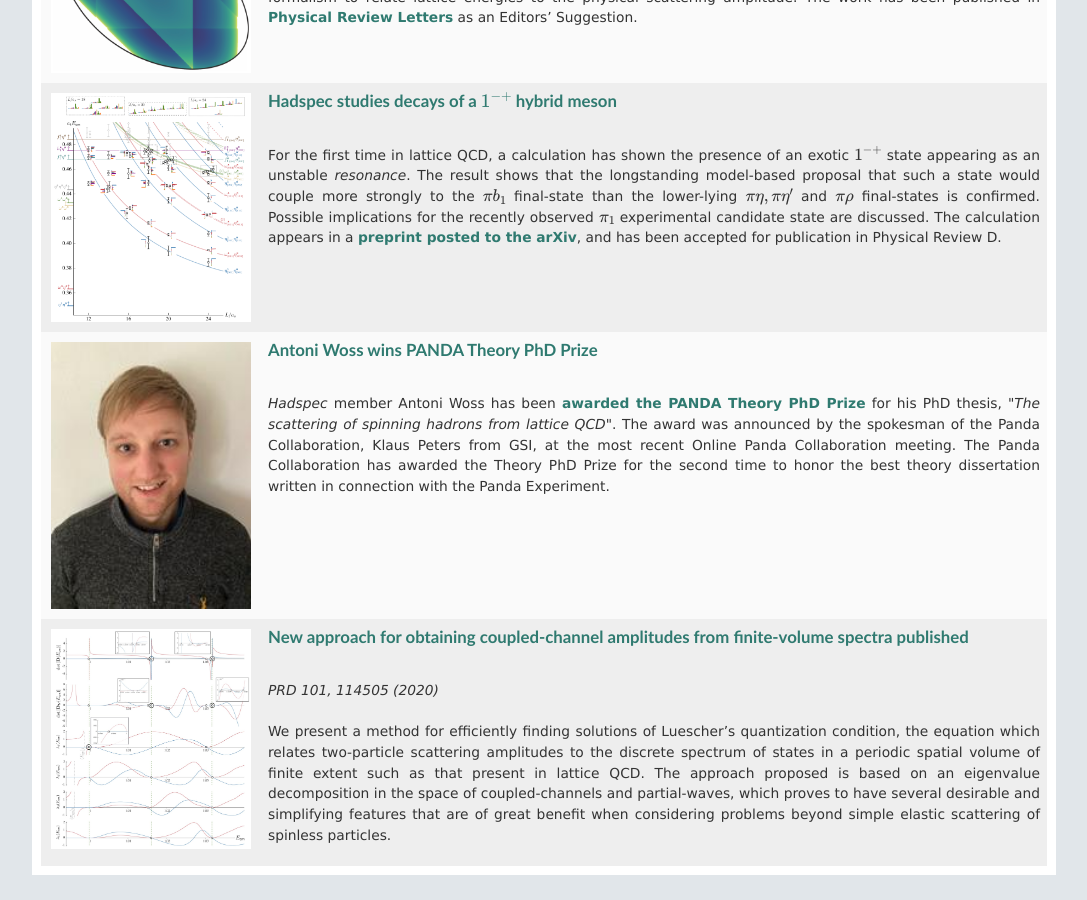
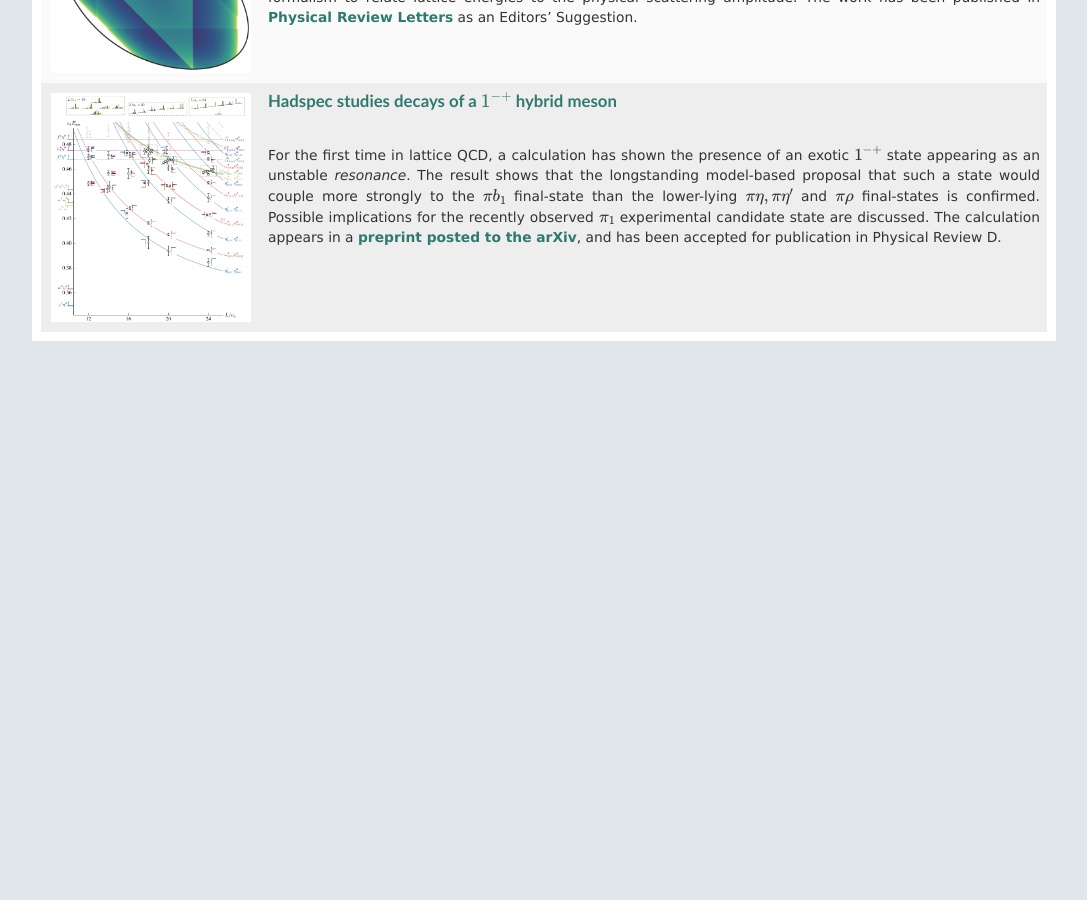
Before and after one commit to HadSpec/hadspec, a Jekyll site: the page built from docs/index.html, in a window 1280 px wide and 900 px high, scrolled down 766 px. Shown: the whole window, without its empty margins (82-1169 px from the left). Built offline with Jekyll 4.4.1, drawn with Linux system fonts in a browser that asks for light colours; formulas are drawn with MathJax 3; after the commit the page ends 1171 px from its top, so only the background shows below that.

Commit message:
removed very old news items

```diff
--- a/docs/index.html
+++ b/docs/index.html
@@ -99,7 +99,8 @@ layout: default
 
 
  <!-- ******* news item  ******* -->
- <tr class="highlights">
+ <!--
+  <tr class="highlights">
     <td class="highlights">
       <img src="img/woss_panda.jpg" alt="pic" width="200" class="results"></img>
     </td>
@@ -124,11 +125,12 @@ layout: default
       </p>
     </td>
   </tr>
-
+-->
 
 
 
  <!-- ******* news item  ******* -->
+ <!--
  <tr class="highlights">
     <td class="highlights">
       <img src="img/eigen.jpg" alt="pic" width="200" class="results"></img>
@@ -159,7 +161,7 @@ layout: default
       </p>
     </td>
   </tr>
-
+-->
 
 
 
```
